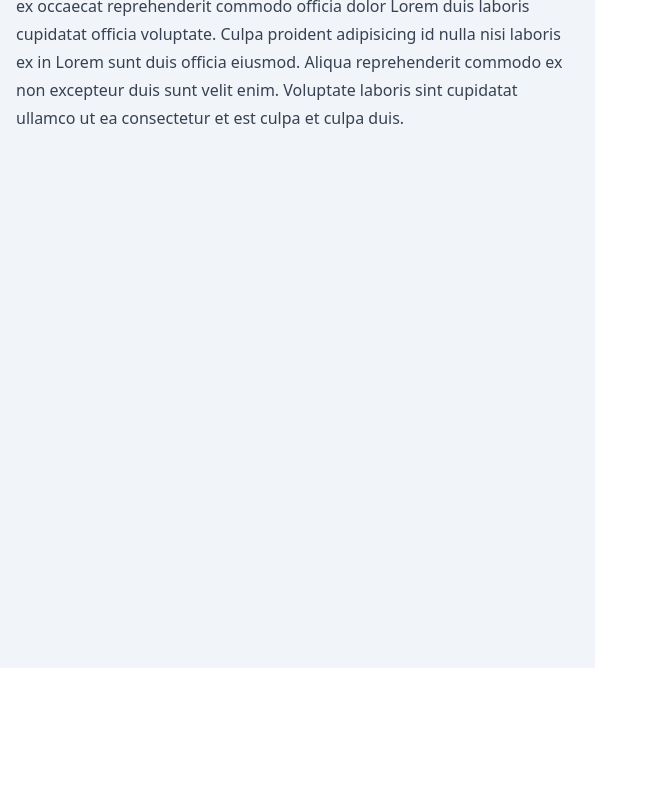
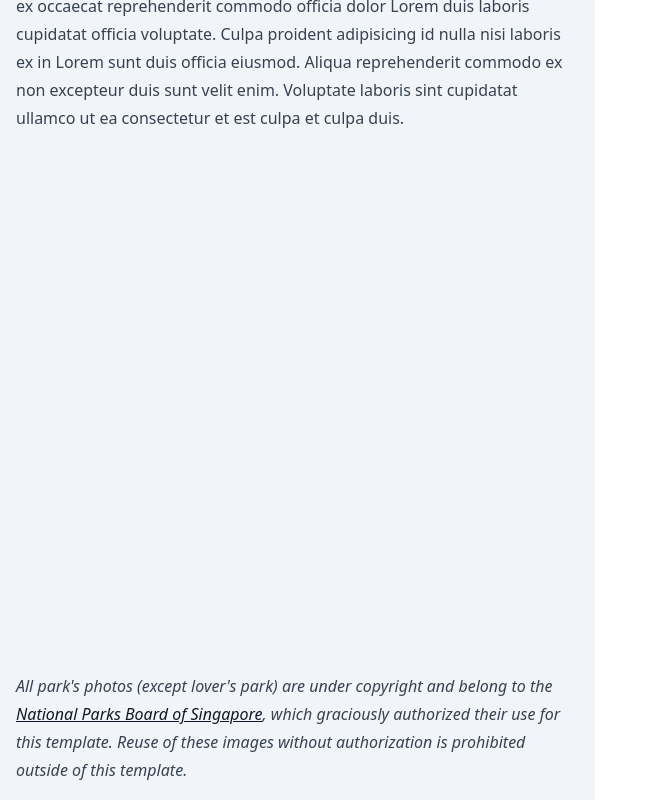
Before and after one commit to Digital-Scholarship-NUS-Libraries/webCartographyTemplate, a website built with Vite: page index.html in a window 1280 px wide. Shown: the part 4457-5257 px from the top of the page, without its empty margins (0-658 px from the left). Before the commit the page ends 5125 px from the top, so only its background shows below. Built offline with nearby package versions, Linux system fonts and the light colour scheme; no server answers; what geotiff would draw is missing.

Commit message:
add copyright notice for NParks photos

```diff
--- a/index.html
+++ b/index.html
@@ -39,7 +39,7 @@
       >
         Sungei Buloh Wetlands Reserve
       </h2>
-      <img src="./images/mediumSize/sungeiBuloh.jpg"/>
+      <img src="./images/mediumSize/sungeiBuloh.jpg" />
       <p
         class="mapChapter min-h-screen"
         data-chapterlocation="[103.725,1.4469]"
@@ -64,7 +64,7 @@
       >
         Coney Island
       </h2>
-      <img src="./images/mediumSize/coneyIsland.jpg"/>
+      <img src="./images/mediumSize/coneyIsland.jpg" />
       <p
         class="mapChapter min-h-screen"
         data-chapterlocation="[103.9214,1.411]"
@@ -88,7 +88,7 @@
       >
         Singapore Botanic Gardens
       </h2>
-      <img src="./images/mediumSize/singaporeBotanicGardens.jpg"/>
+      <img src="./images/mediumSize/singaporeBotanicGardens.jpg" />
       <p
         class="mapChapter min-h-screen"
         data-chapterlocation="[103.816,1.3143]"
@@ -107,6 +107,14 @@
         Voluptate laboris sint cupidatat ullamco ut ea consectetur et est culpa
         et culpa duis.
       </p>
+      <p>
+        <em>
+          All park's photos (except lover's park) are under copyright and belong to
+          the <a href="https://nparks.gov.sg">National Parks Board of Singapore</a>, which
+          graciously authorized their use for this template. Reuse of these
+          images without authorization is prohibited outside of this template.
+        </em>
+      </p>
     </div>
     <script type="module" src="/main.js"></script>
   </body>
```
Also changed, not shown: README.md.
